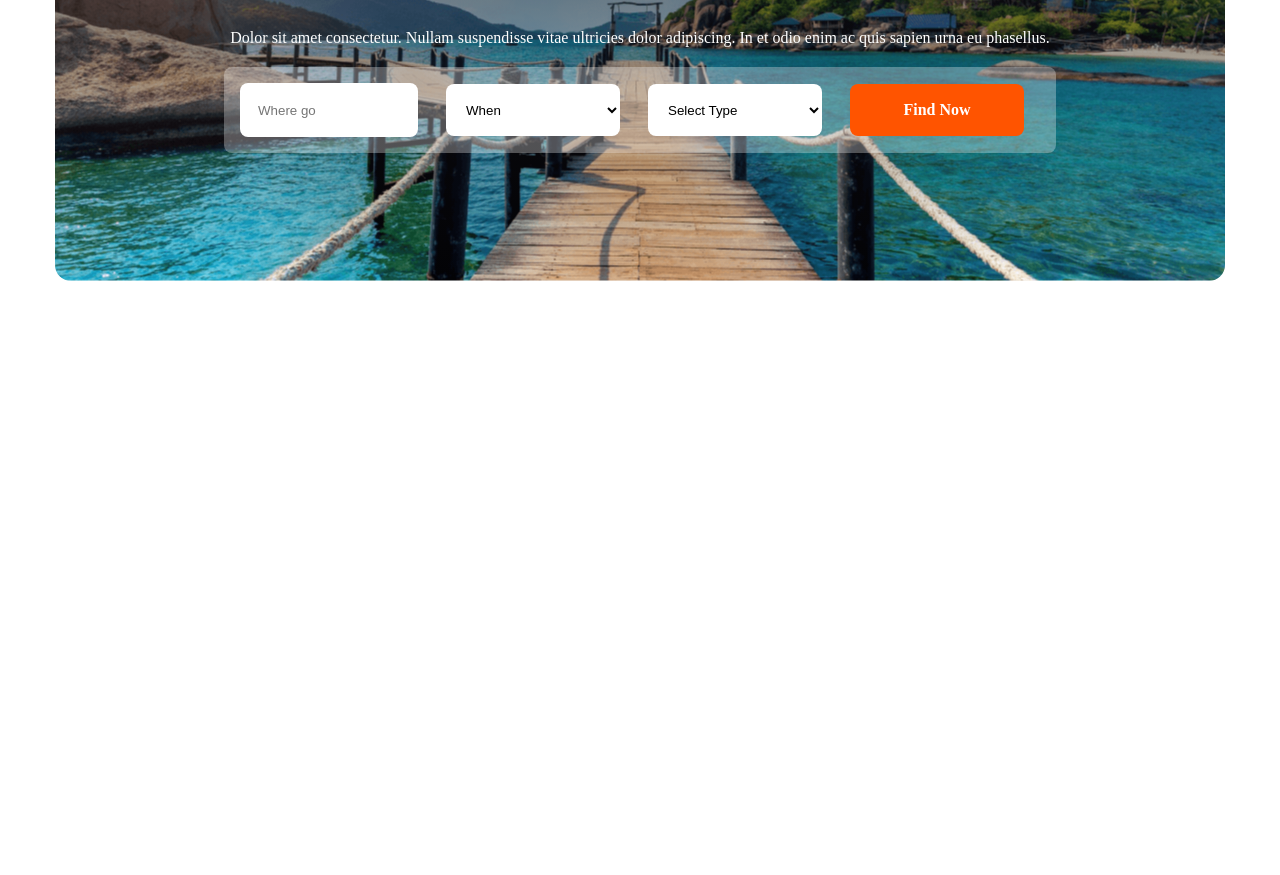
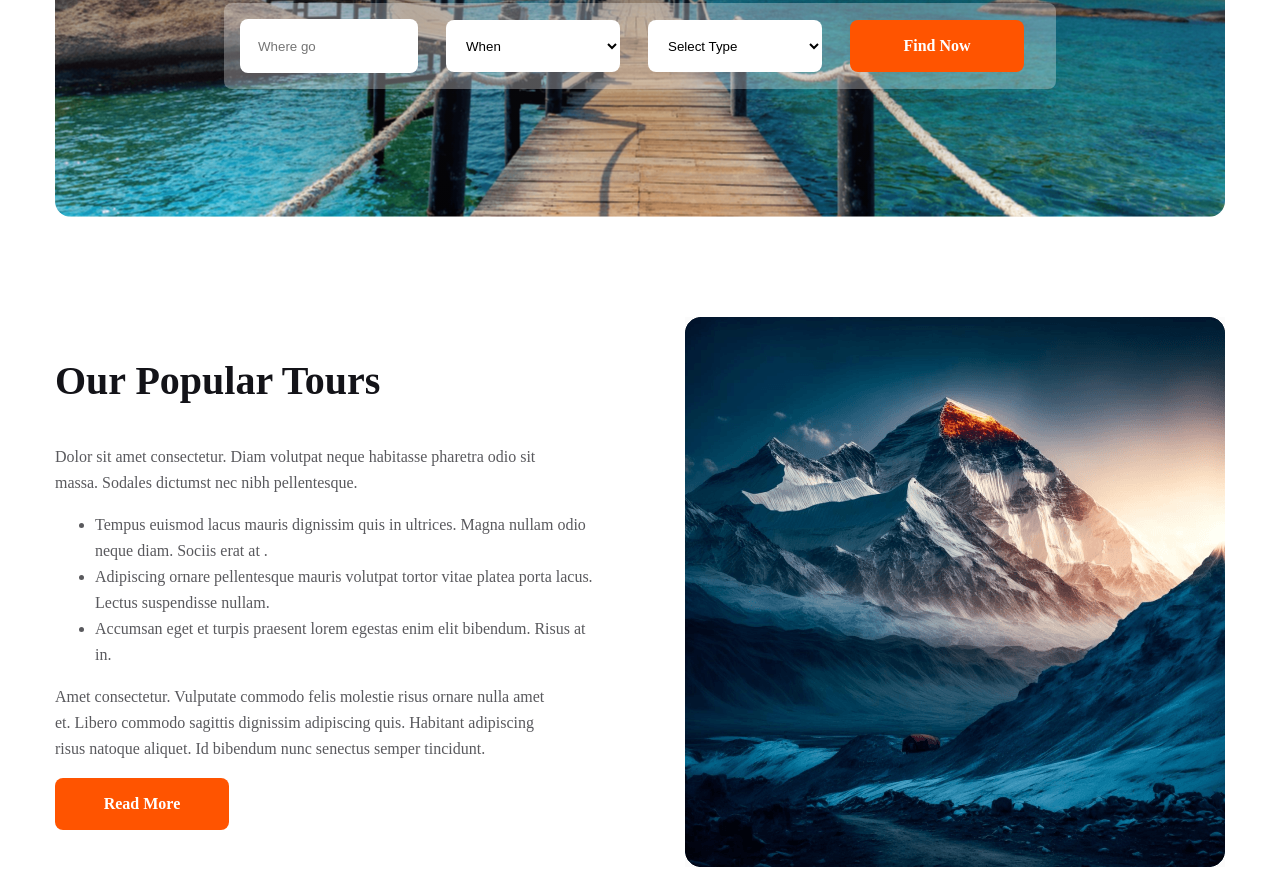
Before and after one commit to rakibulhasanme09/b9-a2-luxury-travel, a plain HTML site: page index.html in a window 1280 px wide. Shown: the part 424-1299 px from the top of the page. Before the commit the page ends 800 px from the top, so only its background shows below. Drawn offline with Linux system fonts and the light colour scheme.

Commit message:
section one added

```diff
--- a/index.html
+++ b/index.html
@@ -1,5 +1,6 @@
 <!DOCTYPE html>
 <html lang="en">
+
 <head>
     <meta charset="UTF-8">
     <meta name="viewport" content="width=device-width, initial-scale=1.0">
@@ -7,6 +8,7 @@
     <link rel="icon" href="./images/Group 40071 (2).png">
     <link rel="stylesheet" href="styles/style.css">
 </head>
+
 <body>
     <header>
         <nav>
@@ -29,7 +31,8 @@
         <div class="banner">
             <h3 class="banner-title">Explore Your Travel</h3>
             <p class="banner-description">
-                Dolor sit amet consectetur. Nullam suspendisse vitae ultricies dolor adipiscing. In et odio enim ac quis sapien urna eu phasellus.
+                Dolor sit amet consectetur. Nullam suspendisse vitae ultricies dolor adipiscing. In et odio enim ac quis
+                sapien urna eu phasellus.
             </p>
 
             <div class="input">
@@ -47,5 +50,31 @@
             </div>
         </div>
     </header>
+    <main>
+        <section class="section-one">
+            <div class="our-popular-tures">
+                <h3 class="section-one-title">Our Popular Tours</h3>
+                <p class="description">
+                    Dolor sit amet consectetur. Diam volutpat neque habitasse pharetra odio sit massa. Sodales dictumst
+                    nec nibh pellentesque.
+                </p>
+                <ul class="description">
+                    <li>Tempus euismod lacus mauris dignissim quis in ultrices. Magna nullam odio neque diam. Sociis
+                        erat at .</li>
+                    <li>Adipiscing ornare pellentesque mauris volutpat tortor vitae platea porta lacus. Lectus
+                        suspendisse nullam.</li>
+                    <li> Accumsan eget et turpis praesent lorem egestas enim elit bibendum. Risus at in.</li>
+                </ul>
+                <p class="description">
+                    Amet consectetur. Vulputate commodo felis molestie risus
+                    ornare nulla amet et. Libero commodo sagittis dignissim adipiscing quis. Habitant adipiscing risus
+                    natoque aliquet. Id bibendum nunc senectus semper tincidunt.
+                </p>
+                <button class="btn">Read More</button>
+            </div>
+            <div class="section-one-img"><img src="./images/Rectangle 4.png" alt=""></div>
+        </section>
+    </main>
 </body>
+
 </html>
--- a/styles/style.css
+++ b/styles/style.css
@@ -1,4 +1,9 @@
 /* header */
+body {
+    margin-left: 50px;
+    margin-right: 50px;
+}
+
 header {
     max-width: 1170px;
     margin: 0 auto;
@@ -71,6 +76,7 @@ nav li {
     line-height: normal;
     text-align: center;
     padding-top: 106px;
+    margin-top: 0px;
 
 }
 
@@ -130,6 +136,51 @@ select {
     border: 0px;
 }
 
+/* main */
+main{
+    max-width: 1170px;
+    margin: 0 auto;
+}
+
+/* section 1 */
+
+.section-one {
+    display: flex;
+    margin-top: 100px;
+    justify-content: space-between;
+}
+
+.our-popular-tures {
+    max-width: 577px;
+}
+
+.section-one-title {
+    color: #131318;
+    text-align: left;
+    font-family: Mulish;
+    font-size: 40px;
+    font-style: normal;
+    font-weight: 800;
+    line-height: normal;
+
+}
+
+.description {
+    color: rgba(19, 19, 24, 0.70);
+    font-family: Mulish;
+    font-size: 16px;
+    font-style: normal;
+    font-weight: 400;
+    line-height: 26px;
+    width: 500px;
+
+}
+
+.section-one-img {
+    width: 540px;
+    height: 550px;
+}
+
 /* responsive */
 
 /* small */
@@ -157,11 +208,18 @@ select {
         margin-right: 0px;
         margin-bottom: 16px;
     }
+
+    .section-one{
+        flex-direction: column;
+    }
+    .our-popular-tures{
+        margin-bottom: 100px;
+    }
 }
 
 /* medium */
 
-@media screen and (min-width:600.001px) and (max-width: 992px){
+@media screen and (min-width:600.001px) and (max-width: 992px) {
     .banner-title {
         padding-top: 32px;
         font-size: 22px;
@@ -180,4 +238,10 @@ select {
         margin-right: 0px;
         margin-bottom: 16px;
     }
+    .section-one{
+        flex-direction: column;
+    }
+    .our-popular-tures{
+        margin-bottom: 100px;
+    }
 }
```
